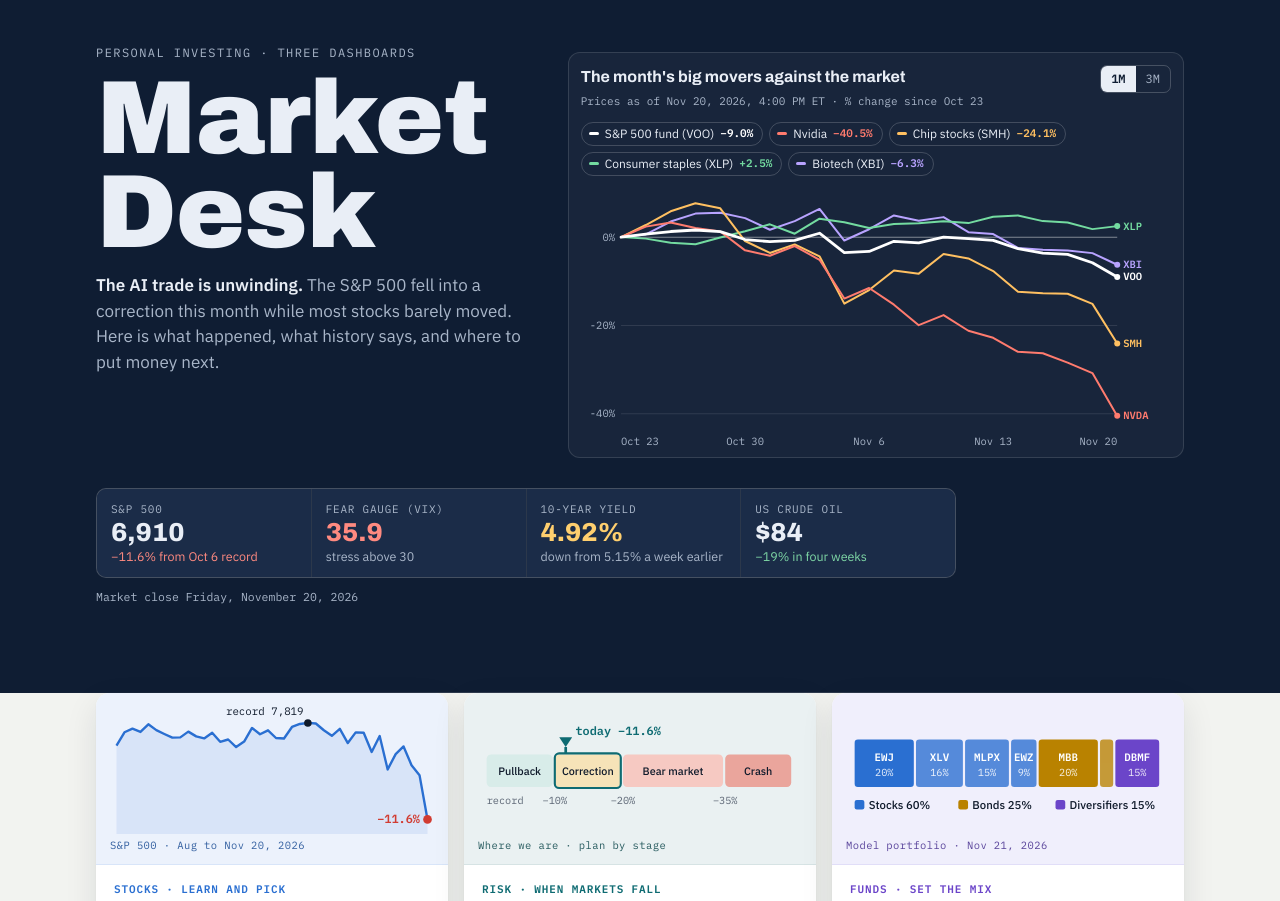
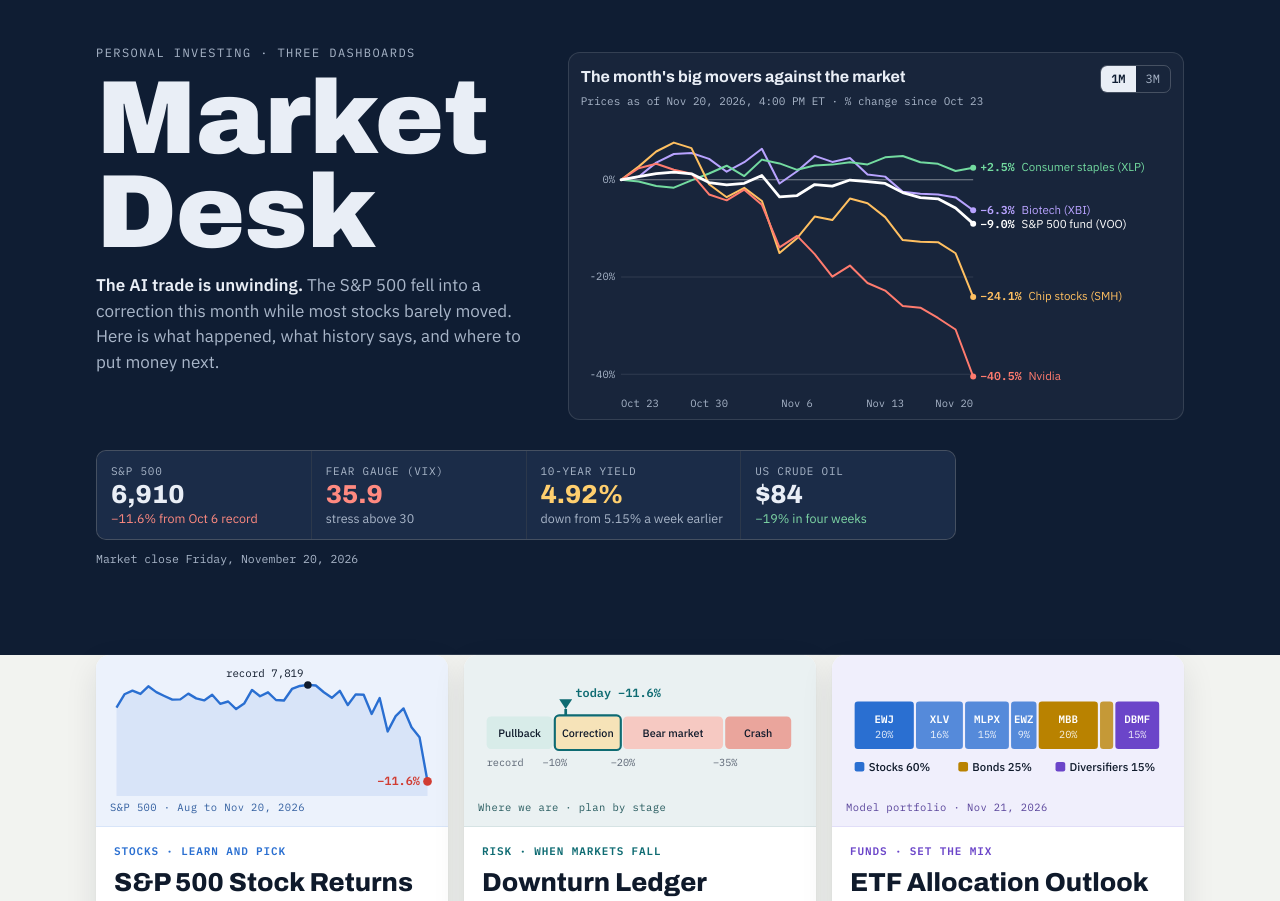
Before and after one commit to 88clo/market-desk, a plain HTML site: page index.html in a window 1280 px wide. Shown: the top 901 px of the page. Drawn offline with Linux system fonts and the light colour scheme.

Commit message:
Chart: label lines directly instead of legend chips
Co-Authored-By: Claude Opus 5.5 <noreply@anthropic.com>
Claude-Session: https://claude.ai/code/session_01BrvMcoPQpxWG33kTPzFZ31

```diff
--- a/index.html
+++ b/index.html
@@ -39,6 +39,7 @@ h1 { font-family: var(--display); font-weight: 900; font-stretch: 78%; font-size
 .hleg button i { width: 10px; height: 3px; border-radius: 2px; }
 .hleg button small { font-family: var(--mono); font-size: 11px; font-weight: 600; }
 .hleg button[aria-pressed="false"] { opacity: .4; }
+.hch { margin-bottom: 6px; }
 .hsvg svg { display: block; width: 100%; height: auto; touch-action: pan-y; }
 .hsvg text { font-family: var(--mono); font-size: 10.5px; fill: var(--onnavy2); }
 .htip { position: absolute; z-index: 5; pointer-events: none; background: #fff; color: var(--ink); border-radius: 8px; padding: 8px 10px; font-size: 12.5px; box-shadow: 0 10px 30px rgba(0,0,0,.35); min-width: 170px; }
@@ -96,7 +97,6 @@ footer { margin: 44px 0 40px; padding-top: 16px; border-top: 1px solid var(--lin
     <div class="hchart" id="hchart">
       <div class="hch"><div><b>The month's big movers against the market</b><span id="hcAsof">Prices as of Nov 20, 2026</span></div>
         <div class="rng" role="group" aria-label="Time range"><button type="button" data-r="1" aria-pressed="true">1M</button><button type="button" data-r="3" aria-pressed="false">3M</button></div></div>
-      <div class="hleg" id="hcLeg"></div>
       <div class="hsvg" id="hcSvg"></div>
       <div class="htip" id="hcTip" hidden></div>
     </div></div>
@@ -194,6 +194,7 @@ footer { margin: 44px 0 40px; padding-top: 16px; border-top: 1px solid var(--lin
   const SRC = ['https://raw.githubusercontent.com/88clo/market-desk/main/data/prices.json', 'data/prices.json'];
   const META = { VOO: ['S&P 500 fund (VOO)', '#ffffff', 2.8], NVDA: ['Nvidia', '#ff7b6e', 2], SMH: ['Chip stocks (SMH)', '#ffc061', 2], XLP: ['Consumer staples (XLP)', '#73dba0', 2], XBI: ['Biotech (XBI)', '#b8a3ff', 2] };
   const ORDER = ['VOO', 'NVDA', 'SMH', 'XLP', 'XBI'];
+  const SHORT = { VOO: 'S&P 500', NVDA: 'Nvidia', SMH: 'Chips', XLP: 'Staples', XBI: 'Biotech' };
   const NS = 'http://www.w3.org/2000/svg', el = (t, a) => { const e = document.createElementNS(NS, t); for (const k in a) e.setAttribute(k, a[k]); return e; };
   const $ = id => document.getElementById(id);
   let D = FALLBACK, months = 1; const off = new Set();
@@ -215,8 +216,8 @@ footer { margin: 44px 0 40px; padding-top: 16px; border-top: 1px solid var(--lin
       b.title = (off.has(r.s) ? 'Show ' : 'Hide ') + META[r.s][0]; b.addEventListener('click', () => { off.has(r.s) ? off.delete(r.s) : off.add(r.s); draw(); }); $('hcLeg').appendChild(b); });
   }
   function draw() {
-    const box = $('hcSvg'); const R0 = rows(), dates = window_(), R = R0.filter(r => !off.has(r.s)); legend(R0); box.textContent = '';
-    const W = Math.max(box.clientWidth, 280), H = Math.round(Math.min(300, Math.max(190, W * 0.46))), mL = 40, mR = 54, mT = 10, mB = 22, n = dates.length;
+    const box = $('hcSvg'); const R0 = rows(), dates = window_(), R = R0; box.textContent = '';
+    const W = Math.max(box.clientWidth, 280), narrow = W < 460, H = Math.round(Math.min(310, Math.max(210, W * 0.5))), mL = 40, mR = narrow ? 112 : 198, mT = 10, mB = 22, n = dates.length;
     let lo = 0, hi = 0; R.forEach(r => r.v.forEach(x => { if (x != null) { lo = Math.min(lo, x); hi = Math.max(hi, x); } })); lo -= 3; hi += 3;
     const X = i => mL + i / Math.max(1, n - 1) * (W - mL - mR), Y = v => mT + (hi - v) / (hi - lo) * (H - mT - mB);
     const s = el('svg', { viewBox: '0 0 ' + W + ' ' + H, role: 'img', 'aria-label': 'Percent change since ' + fmtD(dates[0]) + ' for VOO, Nvidia, chip stocks, consumer staples and biotech' });
@@ -225,8 +226,8 @@ footer { margin: 44px 0 40px; padding-top: 16px; border-top: 1px solid var(--lin
     const nt = W < 420 ? 3 : 5; for (let k = 0; k < nt; k++) { const i = Math.round(k / (nt - 1) * (n - 1)); const l = el('text', { x: X(i), y: H - 6, 'text-anchor': k === 0 ? 'start' : k === nt - 1 ? 'end' : 'middle' }); l.textContent = fmtD(dates[i]); s.appendChild(l); }
     R.slice().reverse().forEach(r => { let d = '', on = false; r.v.forEach((v, i) => { if (v == null) { on = false; return; } d += (on ? 'L' : 'M') + X(i).toFixed(1) + ',' + Y(v).toFixed(1); on = true; }); s.appendChild(el('path', { d, fill: 'none', stroke: META[r.s][1], 'stroke-width': META[r.s][2], 'stroke-linejoin': 'round', 'stroke-linecap': 'round' })); });
     const labs = R.map(r => { const i = r.v.length - 1; return { r, y: Y(r.v[i]), v: r.v[i] }; }).sort((a, b) => a.y - b.y);
-    for (let k = 1; k < labs.length; k++) if (labs[k].y - labs[k - 1].y < 12) labs[k].y = labs[k - 1].y + 12;
-    labs.forEach(l => { s.appendChild(el('circle', { cx: X(n - 1), cy: Y(l.v), r: 3, fill: META[l.r.s][1] })); const t = el('text', { x: X(n - 1) + 6, y: l.y + 3.5, style: 'fill:' + META[l.r.s][1] + ';font-weight:600' }); t.textContent = l.r.s; s.appendChild(t); });
+    for (let k = 1; k < labs.length; k++) if (labs[k].y - labs[k - 1].y < 14) labs[k].y = labs[k - 1].y + 14;
+    labs.forEach(l => { s.appendChild(el('circle', { cx: X(n - 1), cy: Y(l.v), r: 3, fill: META[l.r.s][1] })); const t = el('text', { x: X(n - 1) + 7, y: l.y + 3.5, style: 'fill:' + META[l.r.s][1] + ';font-family:var(--body);font-size:11.5px' }); const a = el('tspan', { style: 'font-weight:700;font-family:var(--mono)' }); a.textContent = pc(l.v) + ' '; t.appendChild(a); t.appendChild(document.createTextNode(narrow ? SHORT[l.r.s] : META[l.r.s][0])); s.appendChild(t); });
     const cross = el('line', { y1: mT, y2: H - mB, stroke: 'rgba(255,255,255,.5)', 'stroke-dasharray': '3 3', visibility: 'hidden' }); s.appendChild(cross);
     const dots = el('g', {}); s.appendChild(dots);
     const hit = el('rect', { x: mL, y: mT, width: W - mL - mR, height: H - mT - mB, fill: 'transparent' }); s.appendChild(hit);
```
